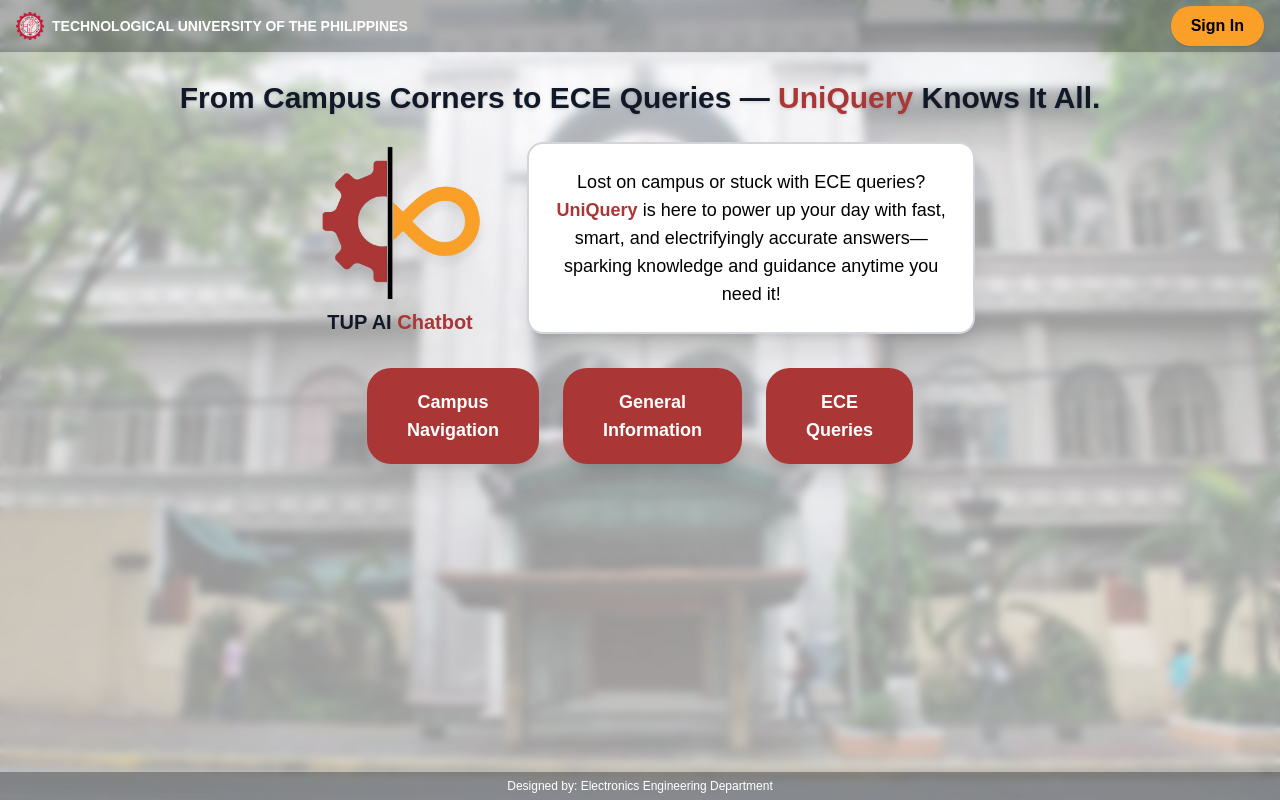
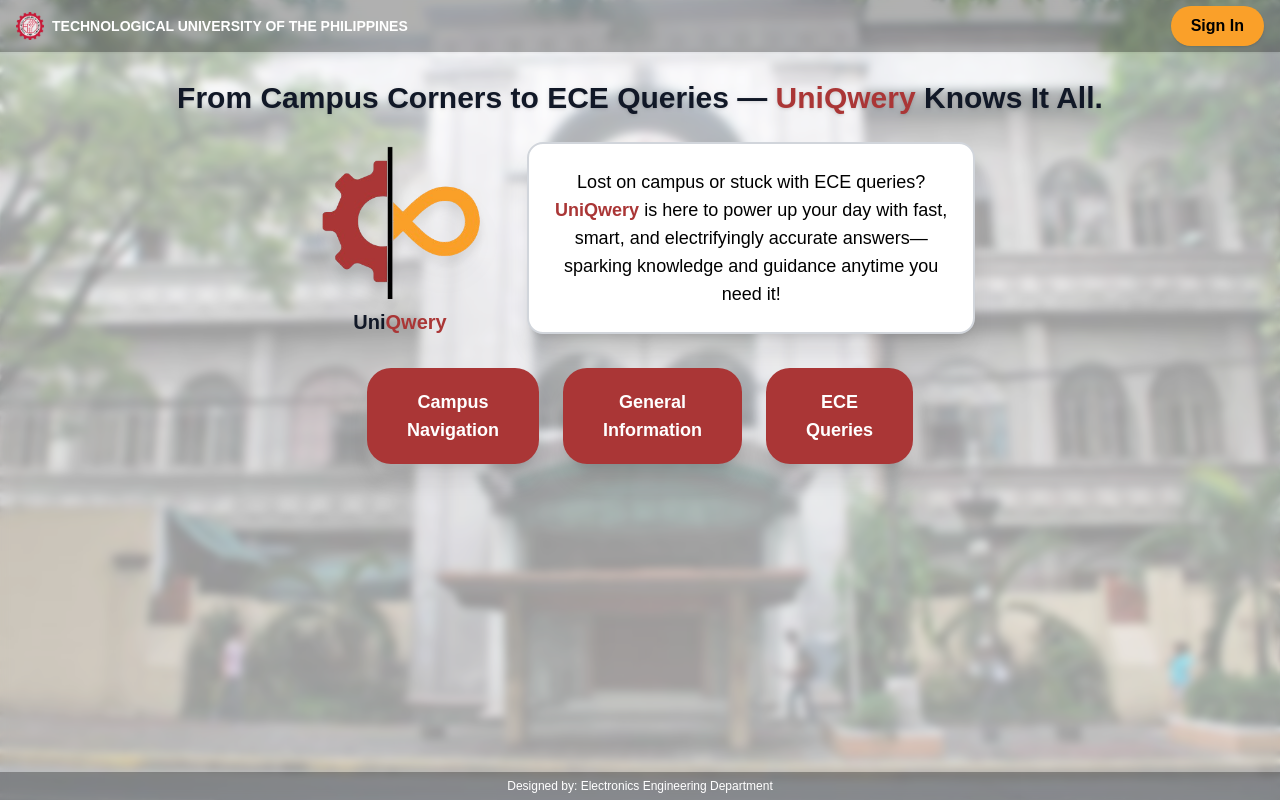
Before and after one commit to Ikaychii563/uniquery-kiosk, a Next.js app in the folder frontend/: page / in a window 1280 px wide. Built offline with nearby package versions, Linux system fonts and the light colour scheme.

Commit message:
Update UI / keyboard logic

```diff
--- a/frontend/pages/index.js
+++ b/frontend/pages/index.js
@@ -50,7 +50,7 @@
         {/* HEADLINE */}
         <h2 className="text-xl md:text-3xl font-bold drop-shadow mb-4">
           From Campus Corners to ECE Queries —{" "}
-          <span className="text-[#aa3636]">UniQuery</span> Knows It All.
+          <span className="text-[#aa3636]">UniQwery</span> Knows It All.
         </h2>
 
         {/* CONTENT ROW */}
@@ -64,7 +64,7 @@
               className="h-36 md:h-40 drop-shadow-xl"
             />
             <p className="text-xl font-bold mt-2">
-              TUP AI <span className="text-[#aa3636]">Chatbot</span>
+              Uni<span className="text-[#aa3636]">Qwery</span>
             </p>
           </div>
 
@@ -72,7 +72,7 @@
           <div className="bg-white border-2 border-gray-300 rounded-2xl p-5 md:p-6 shadow-xl max-w-md">
             <p className="text-black text-base md:text-lg leading-relaxed">
               Lost on campus or stuck with ECE queries?{" "}
-              <span className="text-[#aa3636] font-bold">UniQuery</span> is here
+              <span className="text-[#aa3636] font-bold">UniQwery</span> is here
               to power up your day with fast, smart, and electrifyingly
               accurate answers—sparking knowledge and guidance anytime
               you need it!
--- a/frontend/pages/models.js
+++ b/frontend/pages/models.js
@@ -130,8 +130,8 @@
           <div className="flex flex-col items-center mb-6">
             <img src="/tupi-logo.png" alt="TUP Logo" className="h-16 w-16 mb-2" />
             <h2 className="text-2xl font-bold">
-              <span className="text-black">TUP AI</span>{" "}
-              <span className="text-[#aa3636]">Chatbot</span>
+              <span className="text-black">Uni</span>{" "}
+              <span className="text-[#aa3636]">Qwery</span>
             </h2>
           </div>
 
```
